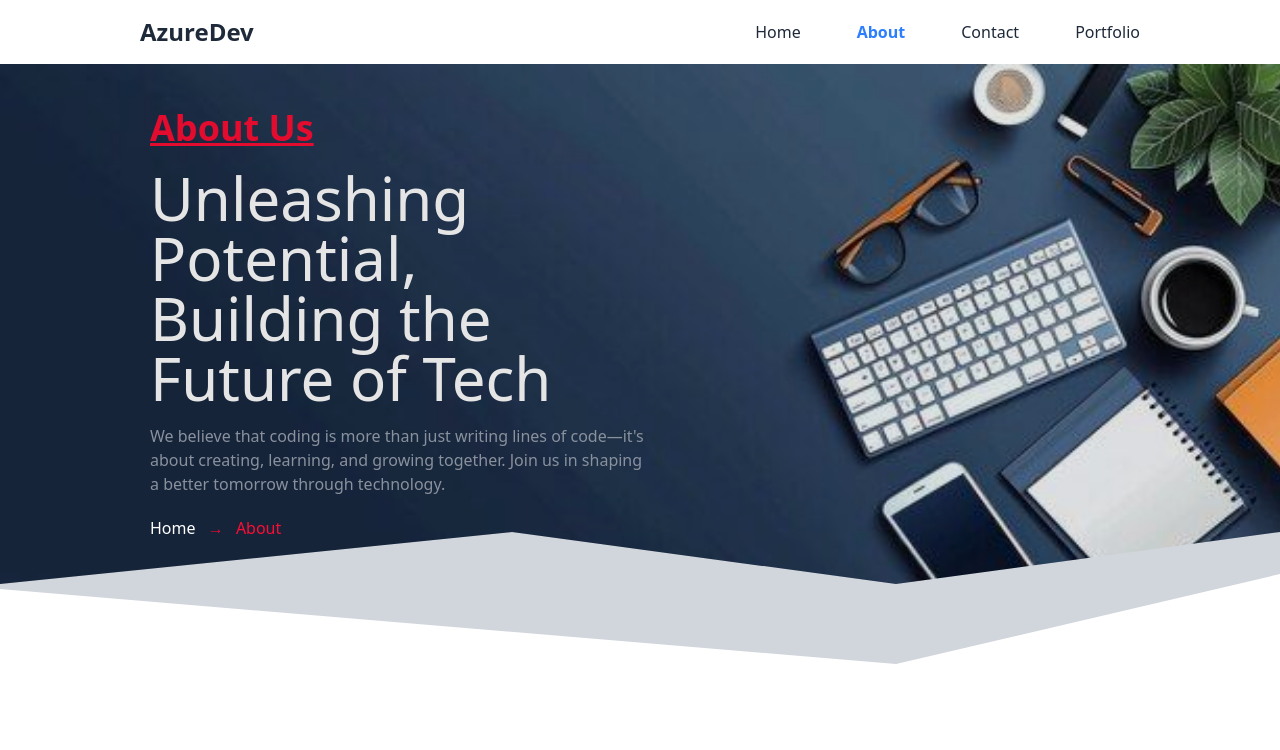
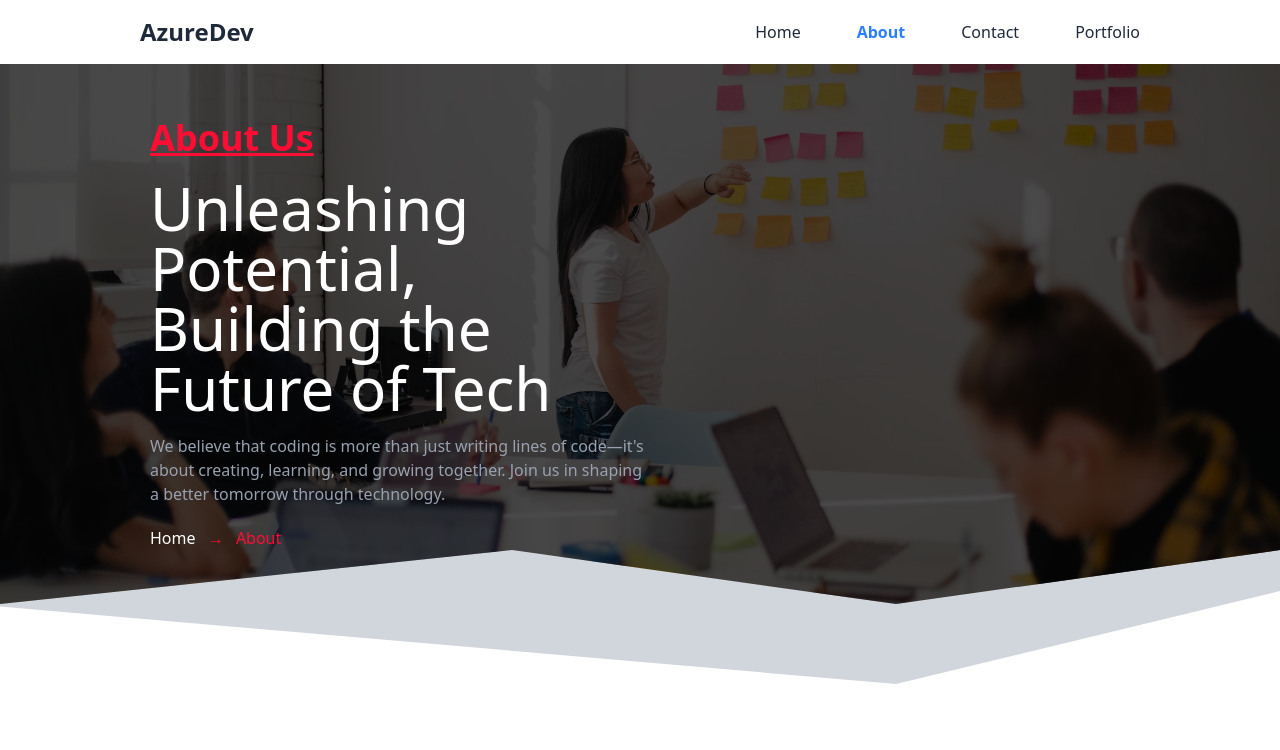
Before and after one commit to Sarthak-Adk/Azure, a React (Vite) app: page /about in a window 1280 px wide. Shown: the top 750 px of the page. Built offline with nearby package versions, Linux system fonts and the light colour scheme.

Commit message:
chagning about us page

```diff
--- a/src/pages/About.jsx
+++ b/src/pages/About.jsx
@@ -6,8 +6,10 @@ import {
   faLightbulb,
   faUsers,
   faBullseye,
+  faRocket
 } from "@fortawesome/free-solid-svg-icons";
-import aboutUsHeroImage from "../assets/aboutusheroimage.jpg";
+import { faSmile } from "@fortawesome/free-regular-svg-icons";
+import aboutUsHeroImage from "../assets/aboutusheroimage3.avif";
 import aboutUsHeroImage2 from "../assets/aboutusheroimage2.jpg";
 import aboutUsCoding1 from "../assets/aboutuscoding1.jpg";
 import aboutUsCoding2 from "../assets/aboutuscoding2.jpg";
@@ -28,28 +30,28 @@ const About = () => {
     <>
       <div className="">
         <div
-          className="h-[600px] bg-gray-300"
+          className="h-[620px] bg-gray-300"
           style={{
             clipPath: "polygon(0% 0%, 100% 0%, 100% 85%, 70% 100%, 0% 87.5%)",
           }}
         >
           <div
-            className="bg-cover bg-center h-[520px] flex items-center px-[150px] text-white"
+            className="bg-cover bg-center h-[540px] flex items-center px-[150px] text-white"
             style={{
               backgroundImage: `url(${aboutUsHeroImage})`,
               clipPath:
                 "polygon(0% 0%, 100% 0%, 100% 90%, 70% 100%, 40% 90%, 0% 100%)",
             }}
           >
-               <div className="absolute inset-0 bg-black opacity-10"></div>
+               <div className="absolute inset-0 bg-black opacity-70"></div>
             <div className="w-[500px]">
-              <p className="text-4xl underline font-bold pb-5 text-[#fd0d34]">
+              <p className="relative text-4xl underline font-bold pb-5 text-[#fd0d34]">
                 About Us
               </p>
-              <p className="text-6xl pb-4">
+              <p className=" relative text-6xl pb-4">
                 Unleashing Potential, Building the Future of Tech
               </p>
-              <p className="text-gray-400 pb-5">
+              <p className="relative text-gray-400 pb-5">
                 We believe that coding is more than just writing lines of
                 code—it's about creating, learning, and growing together. Join
                 us in shaping a better tomorrow through technology.
@@ -58,7 +60,7 @@ const About = () => {
                 <Link to="/" className="pr-2 relative">
                   Home
                 </Link>{" "}
-                <span className="text-[#fd0d34]">&rarr;</span>{" "}
+                <span className="text-[#fd0d34] relative">&rarr;</span>{" "}
                 <Link to="/about" className="pl-2 text-[#fd0d34] relative">
                   About
                 </Link>
@@ -282,7 +284,7 @@ const About = () => {
 
           {/* Right Section */}
           <div>
-            <h2 className="text-5xl font-bold pb-4">
+            <h2 className="text-5xl font-bold pb-8">
               Who We <span className="text-[#fd0d34]">Are ?</span>
             </h2>
             <div className="text-lg pb-4">
@@ -327,6 +329,28 @@ const About = () => {
             </button>
           </div>
         </div>
+        {/* <div className="flex px-[140px] justify-evenly my-20">
+            <div className="flex flex-col justify-center items-center ">
+                <p className="font-bold text-[36px] text-[#fd0d34]">600+</p>
+                <p className="text-lg pb-2 font-semibold">Satisfied Clients</p>
+                <FontAwesomeIcon icon={faSmile} className="text-3xl text-[#fd0d34]"/>
+            </div>
+             <div className="flex flex-col justify-center items-center ">
+                <p className="font-bold text-[36px] text-[#fd0d34]">200+</p>
+                <p className="text-lg pb-2 font-semibold">Project Completed</p>
+                <FontAwesomeIcon icon={faSmile} className="text-3xl text-[#fd0d34]"/>
+            </div>
+             <div className="flex flex-col justify-center items-center ">
+                <p className="font-bold text-[36px] text-[#fd0d34]">210+</p>
+                <p className="text-lg pb-2 font-semibold">Project Launched</p>
+                <FontAwesomeIcon icon={faRocket} className="text-3xl text-[#fd0d34]"/>
+            </div>
+             <div className="flex flex-col justify-center items-center ">
+                <p className="font-bold text-[36px] text-[#fd0d34]">12+</p>
+                <p className="text-lg pb-2 font-semibold">Years Completed</p>
+                <FontAwesomeIcon icon={faSmile} className="text-3xl text-[#fd0d34]"/>
+            </div>
+        </div> */}
         <div className="px-[150px] py-10">
           <h1 className="text-center text-5xl font-bold">
             Powerful Features to Enhance
```
Also changed, not shown: src/assets/aboutusheroimage3.avif (added).
